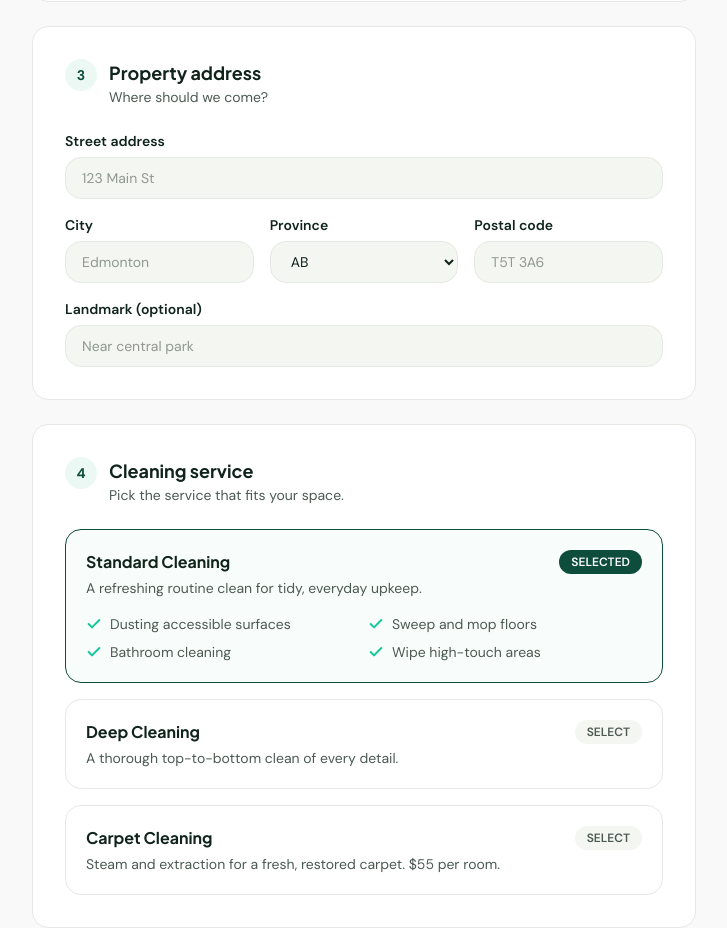
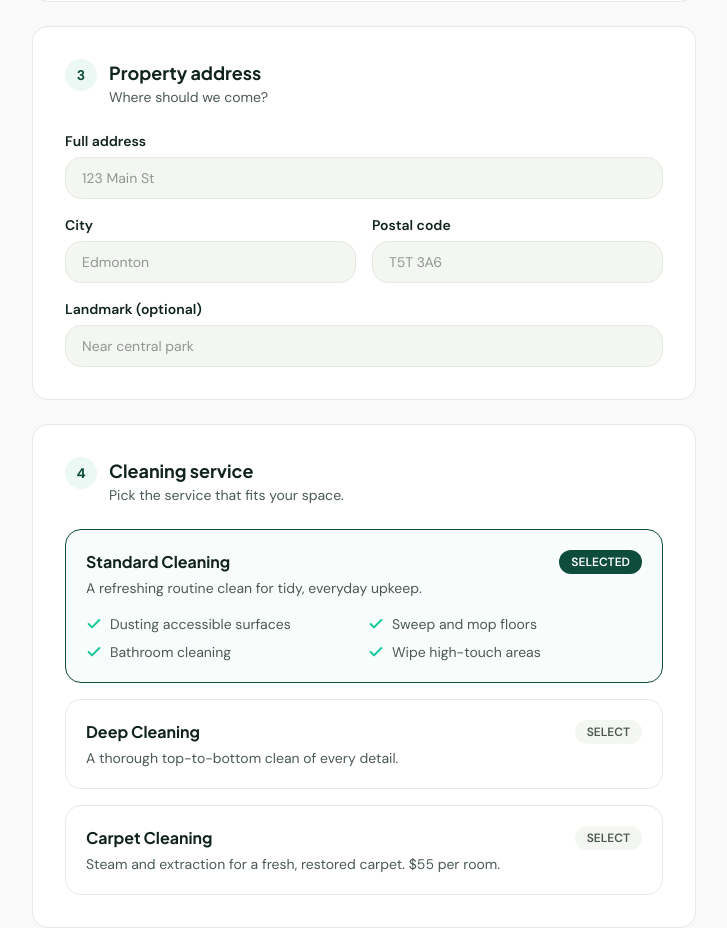
Before and after one commit to Kxrvvy/kleanreset, a Next.js app in the folder kleanreset/: page /booking in a window 1280 px wide. Shown: the part 904-1832 px from the top of the page, without its empty margins (80-807 px from the left). Built offline with nearby package versions, Linux system fonts and the light colour scheme.

Commit message:
update: remove province dropdown in booking page

```diff
--- a/kleanreset/components/booking/sections/addressSection.tsx
+++ b/kleanreset/components/booking/sections/addressSection.tsx
@@ -3,27 +3,24 @@
 import { useFormContext } from "react-hook-form";
 import type { BookingFormValues } from "@/lib/bookingSchema";
 import { SectionCard } from "@/components/booking/sectionCard";
-import { TextInput, SelectInput, ErrorText } from "@/components/booking/fields";
+import { TextInput, ErrorText } from "@/components/booking/fields";
 
-const PROVINCES = [
-  "AB", "BC", "MB", "NB", "NL", "NS", "NT", "NU", "ON", "PE", "QC", "SK", "YT",
-].map((p) => ({ value: p, label: p }));
-
+// Province isn't asked for — the business serves Edmonton, AB, so it's
+// defaulted to "AB" in the form's defaultValues and submitted automatically.
 export function AddressSection() {
   const { register, formState: { errors } } = useFormContext<BookingFormValues>();
   return (
     <SectionCard step={3} id="section-address" title="Property address" subtitle="Where should we come?">
       <div className="space-y-4">
         <div>
-          <TextInput label="Street address" placeholder="123 Main St" {...register("address.street")} />
+          <TextInput label="Full address" placeholder="123 Main St" {...register("address.street")} />
           <ErrorText error={errors.address?.street} />
         </div>
-        <div className="grid gap-4 lg:grid-cols-3">
+        <div className="grid gap-4 sm:grid-cols-2">
           <div>
             <TextInput label="City" placeholder="Edmonton" {...register("address.city")} />
             <ErrorText error={errors.address?.city} />
           </div>
-          <SelectInput label="Province" options={PROVINCES} defaultValue="AB" {...register("address.province")} />
           <div>
             <TextInput label="Postal code" placeholder="T5T 3A6" {...register("address.postalCode")} />
             <ErrorText error={errors.address?.postalCode} />
```
